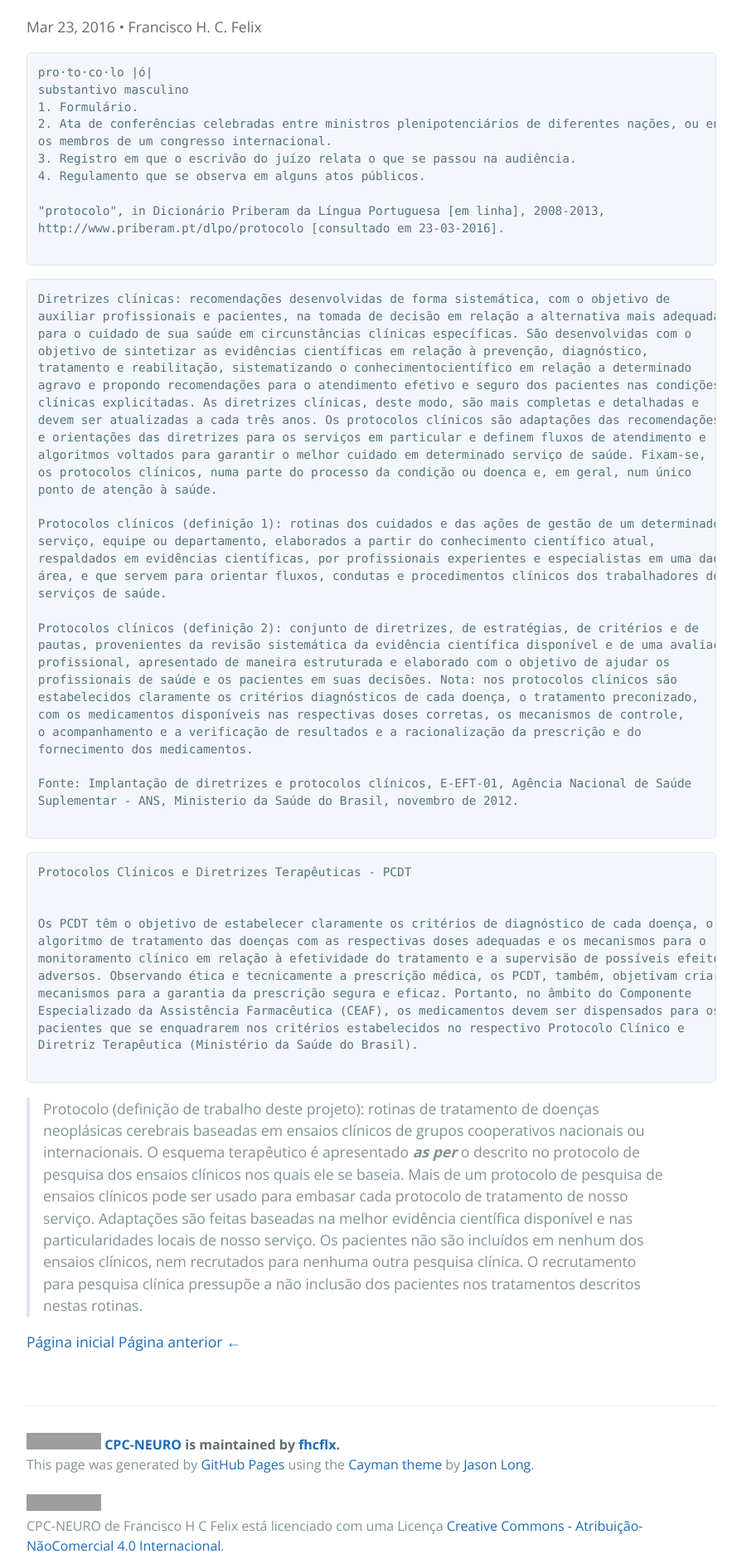
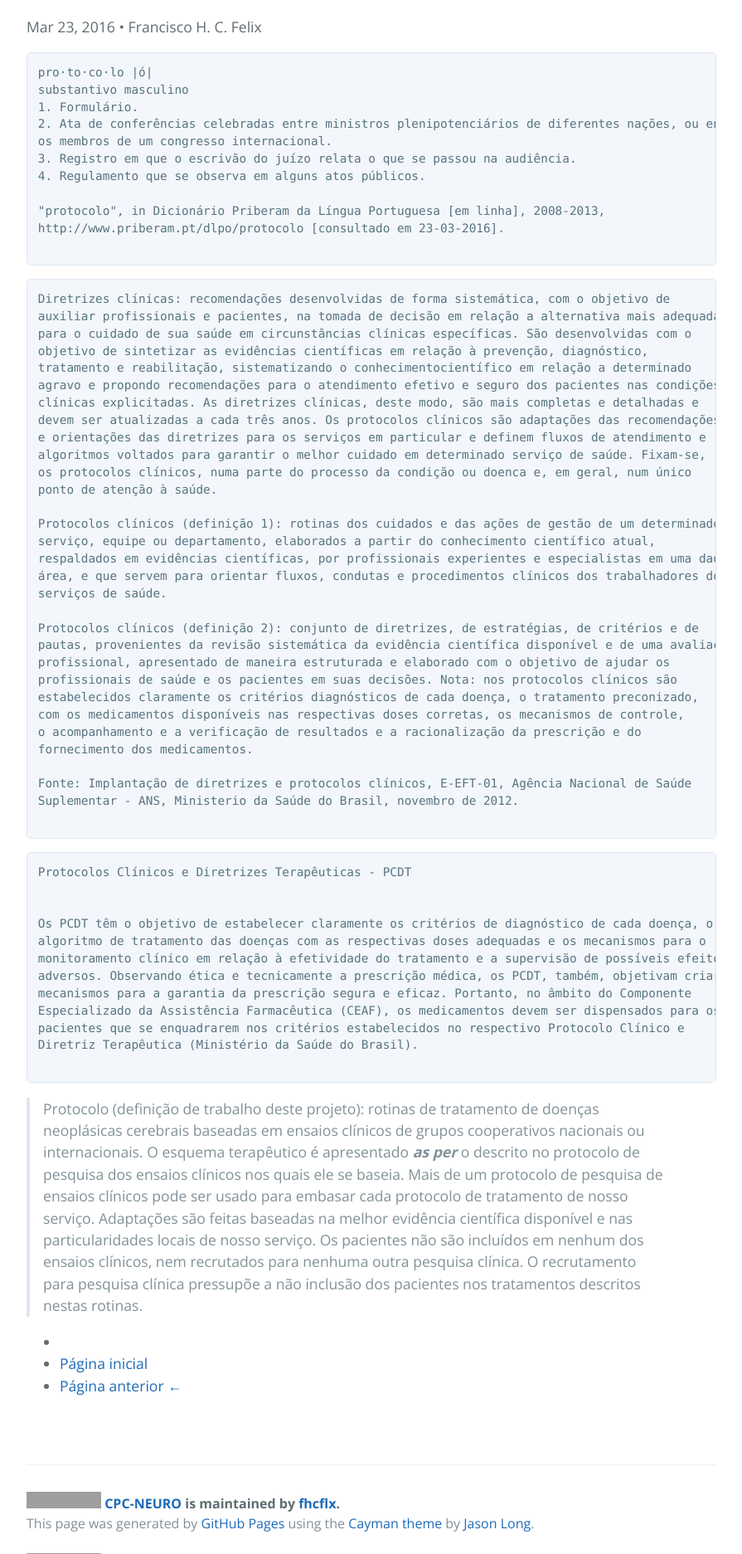
Before and after one commit to cmprsk/cpc-neuro, a Jekyll site: the page built from _posts/2016-03-23-Definições-sobre-protocolos-clínicos.md, in a window 1280 px wide. Shown: the part 466-2339 px from the top of the page at 83% size, without its empty margins (192-1087 px from the left). Built offline with Jekyll 4.4.1, drawn with Linux system fonts in a browser that asks for light colours; comment, search, counter and statistics services are not loaded; grey boxes are pictures that could not be loaded.

Commit message:
Organize links

```diff
--- a/_layouts/post.html
+++ b/_layouts/post.html
@@ -14,16 +14,18 @@ layout: default
 
 </article>
 
-        {% if page.previous %}
+<ul>
+    <li>{% if page.previous %}
           <span class="previous-link">
             <a rel="prev" href="{{ page.previous.url | prepend:site.github.url }}">&larr; Próxima página</a>
           </span>
-        {% endif %}
-        <span class="main-page-link">
+        {% endif %}</li>
+    <li><span class="main-page-link">
           <a rel="inicial" href="{{ site.github.url }}">Página inicial</a>
-        </span>
-        {% if page.next %}
+        </span></li>
+    <li>{% if page.next %}
           <span class="next-link">
             <a rel="next" href="{{ page.next.url | prepend:site.github.url }}">Página anterior &larr;</a>
           </span>
-        {% endif %}
+        {% endif %}</li>
+</ul>
```
